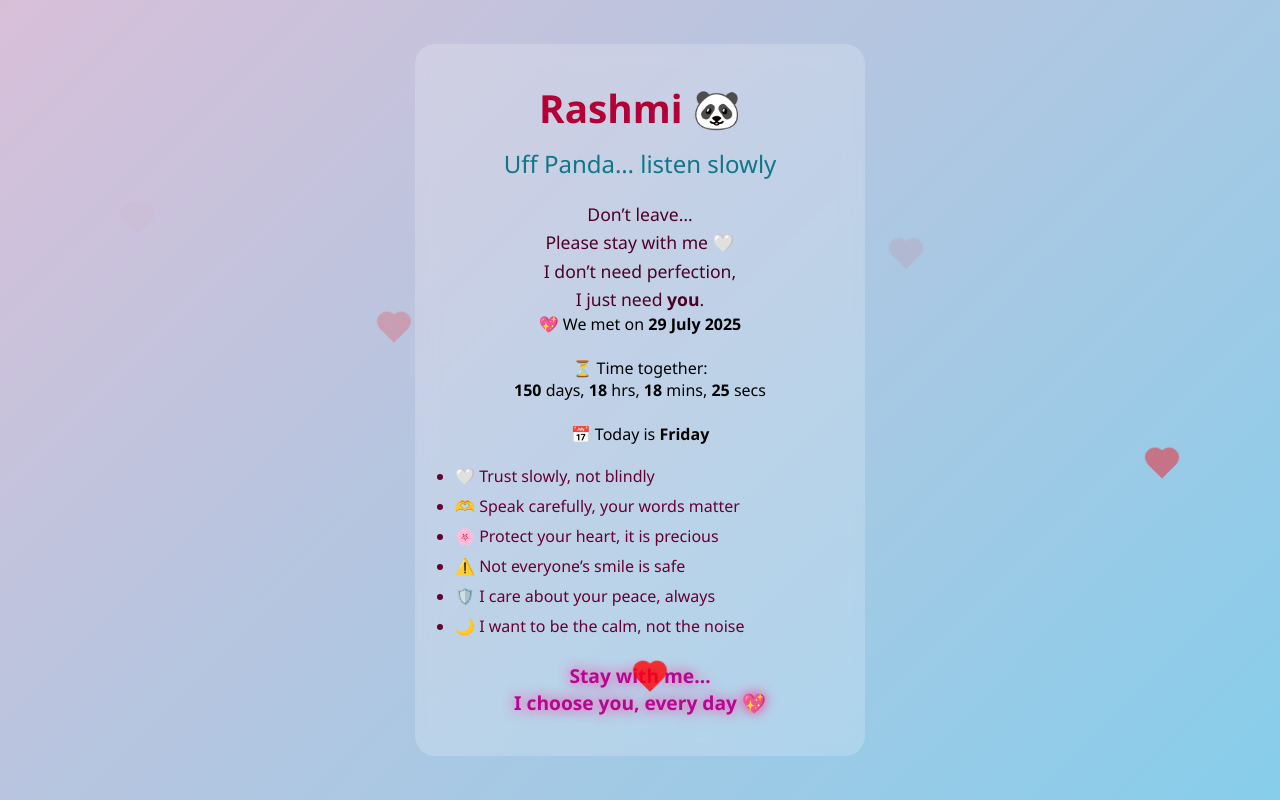
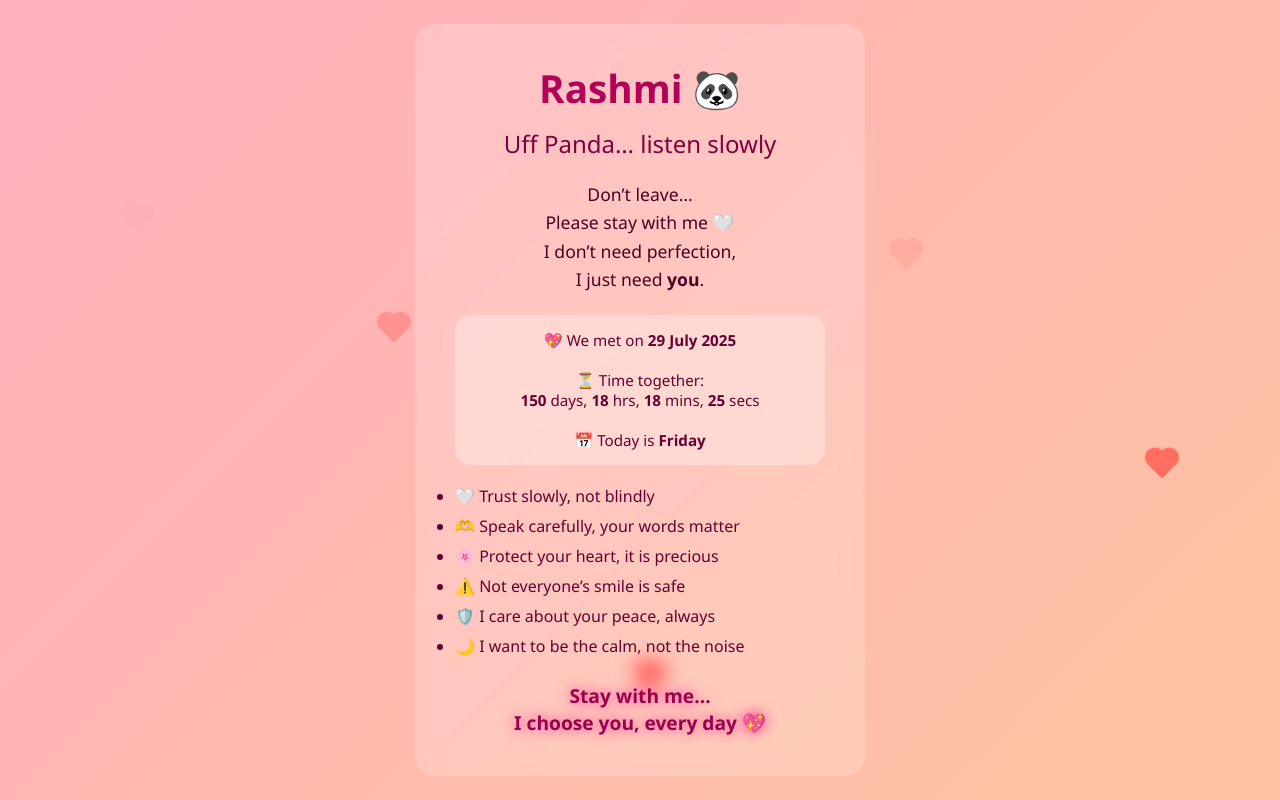
Before and after one commit to vikasS1708/Rashmin-, a plain HTML site: page index.html in a window 1280 px wide. Drawn offline with Linux system fonts and the light colour scheme.

Commit message:
Revise CSS styles for body and elements
Updated styles for body, headings, and added timer box.

```diff
--- a/rstyle.css
+++ b/rstyle.css
@@ -7,7 +7,7 @@
 
     body {
         height: 100vh;
-        background: linear-gradient(135deg, #D8BFD8, #87CEEB);
+        background: linear-gradient(135deg, #ffafbd, #ffc3a0);
         display: flex;
         align-items: center;
         justify-content: center;
@@ -23,16 +23,17 @@
         width: 90%;
         max-width: 450px;
         animation: fadeIn 2s ease;
+        z-index: 2;
     }
 
     h1 {
         font-size: 2.2em;
-        color: #b30036;
+        color: #b30059;
         animation: heartbeat 2s infinite;
     }
 
     h2 {
-        color: #107688;
+        color: #800040;
         margin: 15px 0;
         font-weight: normal;
     }
@@ -43,6 +44,17 @@
         color: #4d0026;
         line-height: 1.6;
         animation: slideUp 2s ease;
+    }
+
+    /* TIMER BOX */
+    .timer {
+        margin-top: 22px;
+        padding: 15px;
+        background: rgba(255,255,255,0.3);
+        border-radius: 15px;
+        color: #660033;
+        font-size: 0.95em;
+        animation: fadeIn 3s ease;
     }
 
     .points {
@@ -59,7 +71,7 @@
     .final {
         margin-top: 25px;
         font-size: 1.2em;
-        color: #b80691;
+        color: #99004d;
         font-weight: bold;
         animation: glow 2s infinite alternate;
     }
@@ -72,6 +84,7 @@
         background: red;
         transform: rotate(45deg);
         animation: float 6s infinite;
+        z-index: 1;
     }
 
     .heart::before,
@@ -95,14 +108,8 @@
     }
 
     @keyframes float {
-        0% {
-            transform: translateY(0) rotate(45deg);
-            opacity: 1;
-        }
-        100% {
-            transform: translateY(-600px) rotate(45deg);
-            opacity: 0;
-        }
+        0% { transform: translateY(0) rotate(45deg); opacity: 1; }
+        100% { transform: translateY(-600px) rotate(45deg); opacity: 0; }
     }
 
     @keyframes fadeIn {
```
